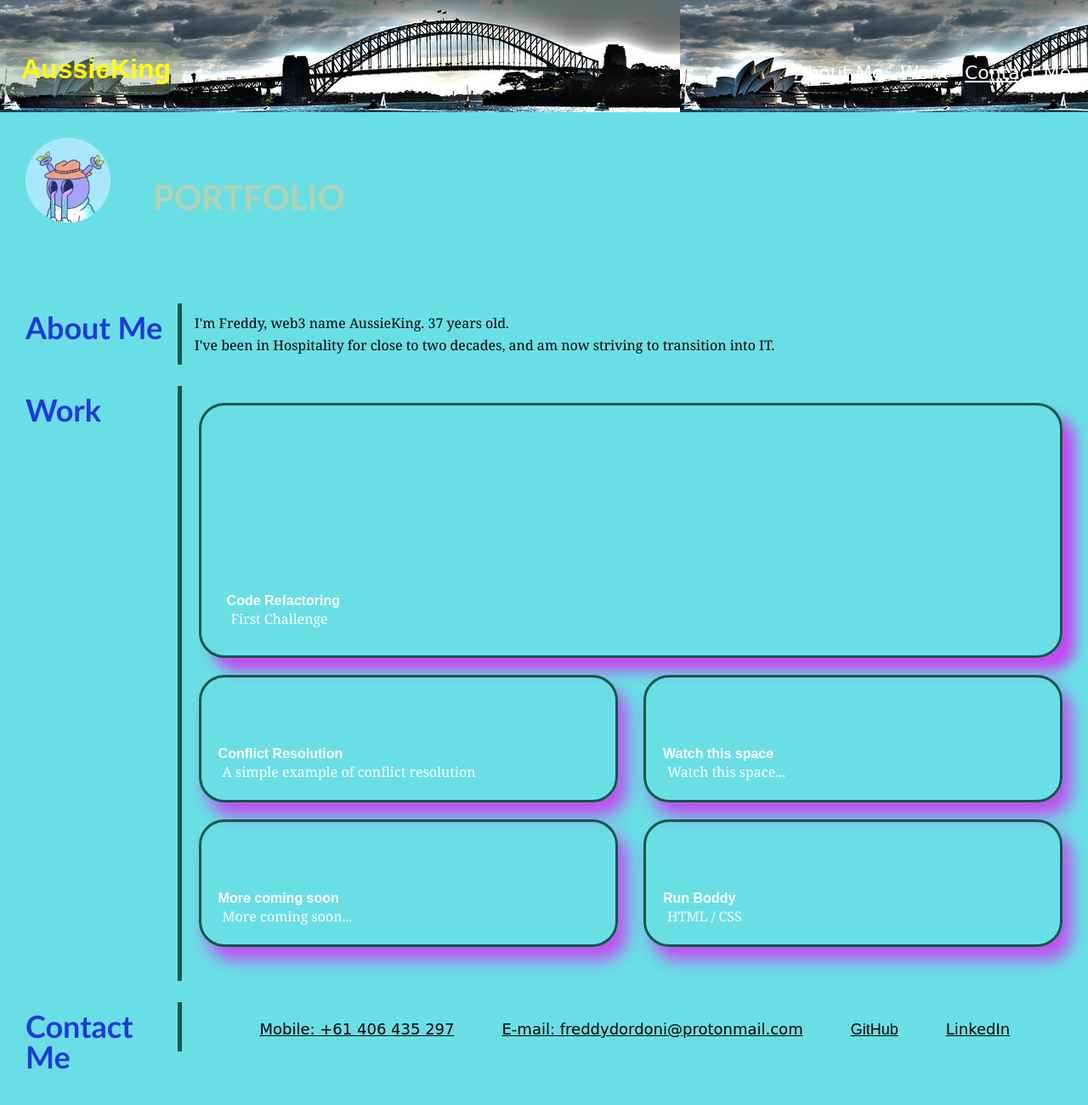
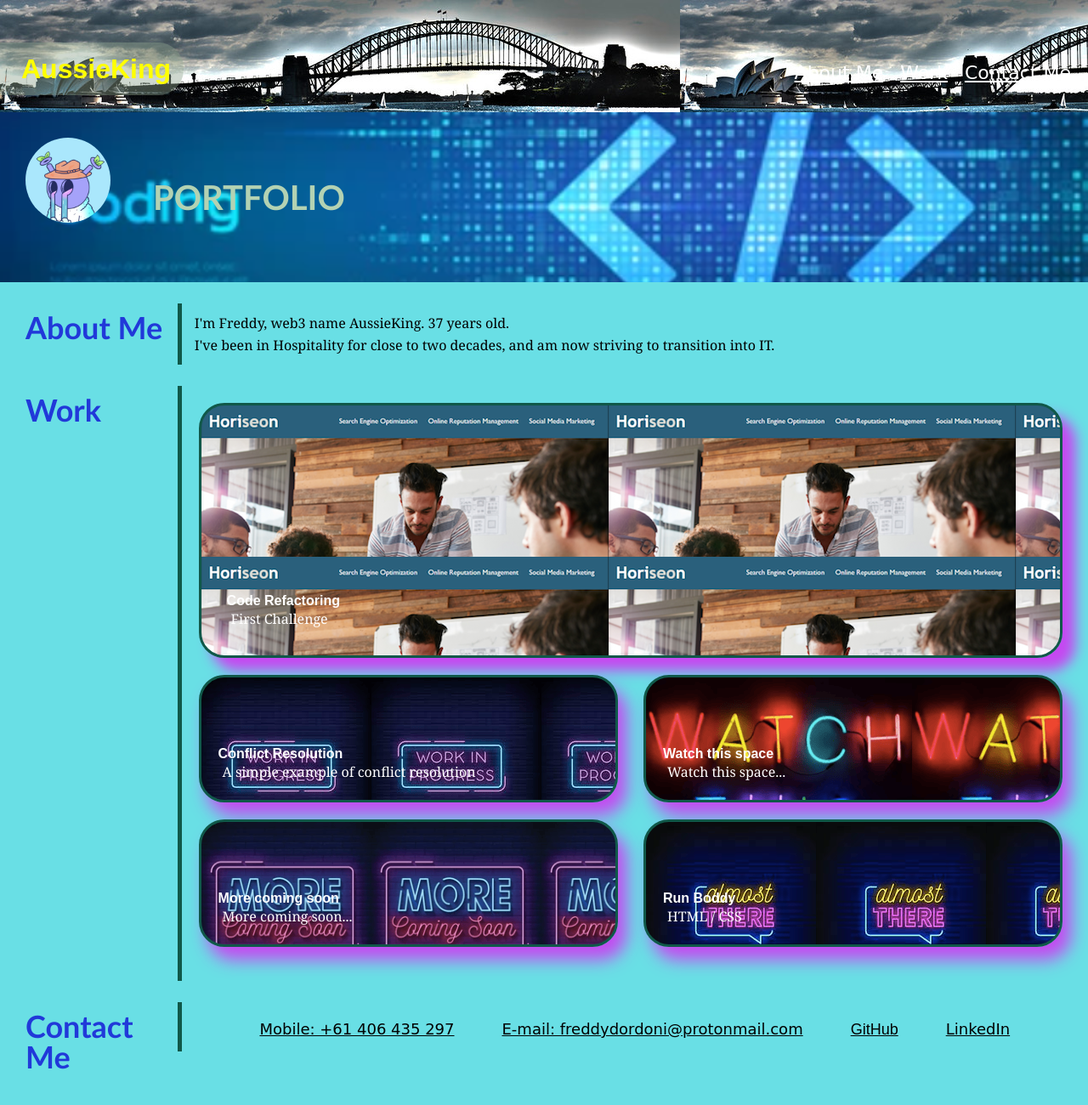
Before and after one commit to AussieKing/AussieKing-portfolio, a plain HTML site: page index.html in a window 1280 px wide. Shown: the top 1300 px of the page at 85% size. Drawn offline with Linux system fonts and the light colour scheme.

Commit message:
added images

```diff
--- a/style.css
+++ b/style.css
@@ -47,7 +47,7 @@ h3 {
 header {
     display: flex;
     padding: 50px 0px 20px;
-    background-color: rgb(2, 60, 20);
+    background-color: rgb(10, 12, 139);
     background-image: url("../AussieKing-portfolio/assets/Sydney-Harbour.jpg");
     color: var(--white);
     flex-wrap: wrap;
@@ -87,7 +87,7 @@ header nav ul li {
     margin-bottom: 5px;
     padding: 30px;
     flex-wrap: wrap;
-    background-image: url("../Portfolio-Challenge/assets/coding.png");
+    background-image: url("../AussieKing-portfolio/assets/coding.png");
     background-size: cover;
     background-position: center;
 }
@@ -175,7 +175,7 @@ section h3 {
     padding: 30px;
     margin-bottom: 20px;
     color: var(--white);
-    background-image: url("../Portfolio-Challenge/assets/code-refactoring.png");
+    background-image: url("../AussieKing-portfolio/assets/code-refactoring.png");
     box-shadow: 15px 15px 15px var(--shadow);
 }
 
@@ -203,7 +203,7 @@ section h3 {
     margin-right: 1.5%;
     margin-bottom: 20px;
     color: var(--white);
-    background-image: url("../Portfolio-Challenge/assets/conflict-resolution.png");
+    background-image: url("../AussieKing-portfolio/assets/workinprogress.png");
     box-shadow: 10px 15px 20px var(--shadow);
 }
 
@@ -221,7 +221,7 @@ section h3 {
     margin-left: 1.5%;
     margin-bottom: 20px;
     color: var(--white);
-    background-image: url("../Portfolio-Challenge/assets/watch-this-space.png");
+    background-image: url("../AussieKing-portfolio/assets/watchthisspace.png");
     box-shadow: 10px 15px 20px var(--shadow);
 }
 
@@ -239,7 +239,7 @@ section h3 {
     margin-right: 1.5%;
     margin-bottom: 20px;
     color: var(--white);
-    background-image: url("../Portfolio-Challenge/assets/more-coming-soon.png");
+    background-image: url("../AussieKing-portfolio/assets/morecomingsoon.png");
     box-shadow: 10px 15px 20px var(--shadow);
 }
 
@@ -257,7 +257,7 @@ section h3 {
     margin-left: 1.5%;
     margin-bottom: 20px;
     color: var(--white);
-    background-image: url("../images/run-boddy.jpg");
+    background-image: url("../AussieKing-portfolio/assets/almostthere.png");
     box-shadow: 10px 15px 20px var(--shadow);
 }
 
@@ -302,6 +302,10 @@ footer h5 {
     font-size: 18px;
     border-top: 3px solid var(--work-border);
     padding-top: 15px;
+}
+
+header {
+    color: #c647f1;
 }
 
 header li:hover,
```
